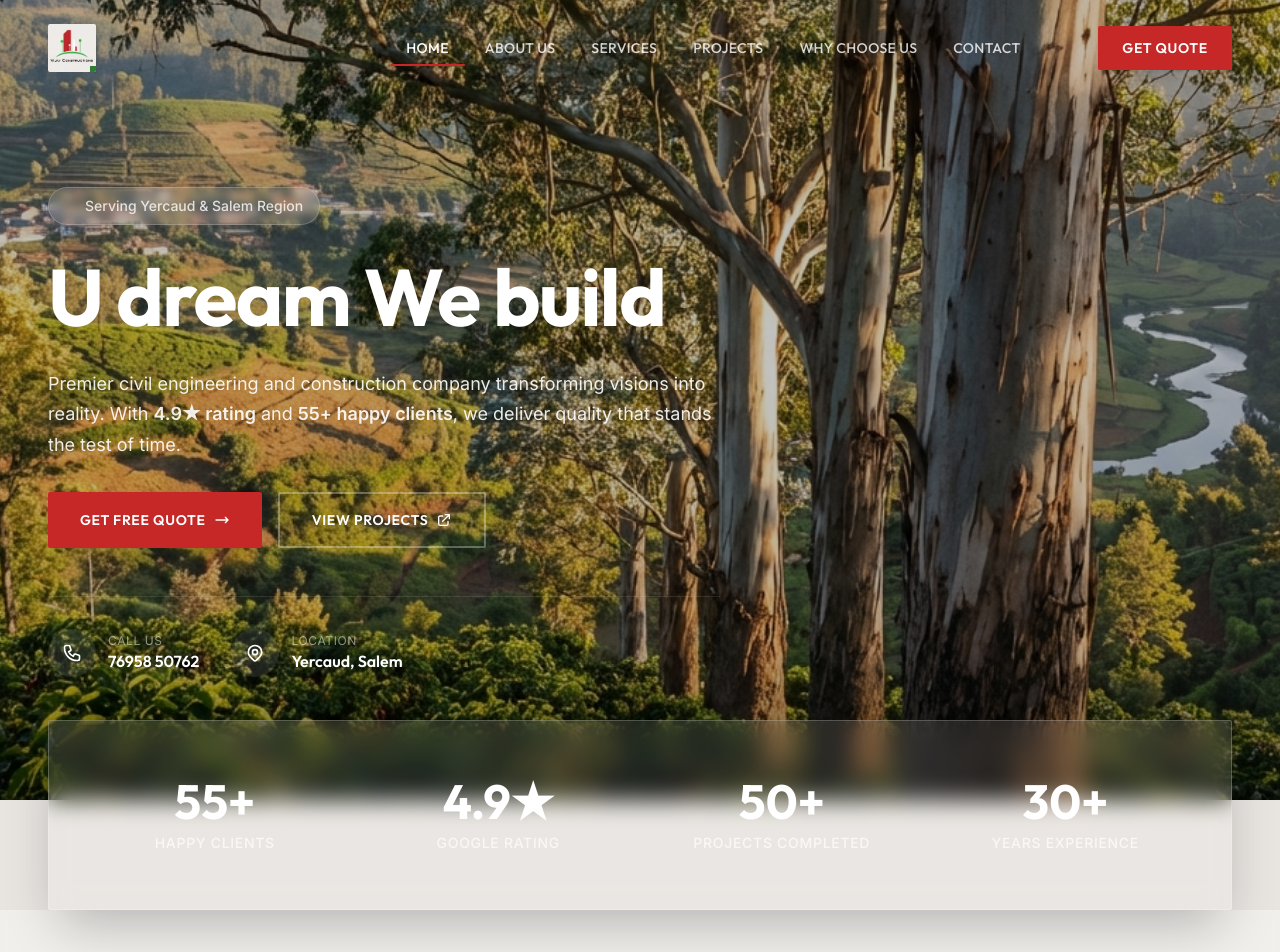
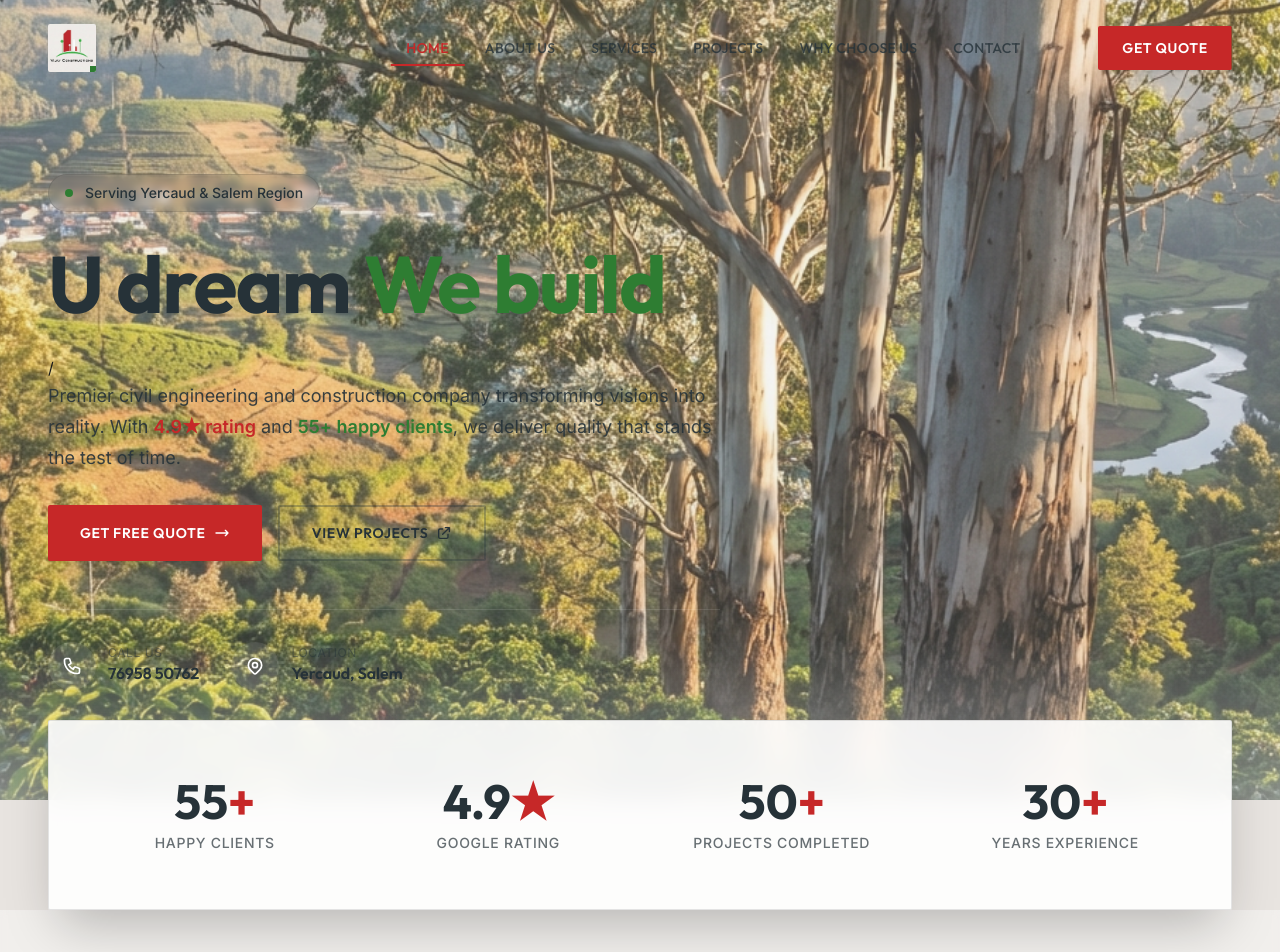
Before and after one commit to dhanushsakthi/VIJAY-CONSTRUCTION, a Next.js app: page / in a window 1280 px wide. Shown: the top 952 px of the page. Built offline with nearby package versions, Linux system fonts and the light colour scheme.

Commit message:
fix: change text color to black/dark for better visibility

```diff
--- a/src/app/page.tsx
+++ b/src/app/page.tsx
@@ -159,30 +159,30 @@ export default function HomePage() {
                         className="max-w-4xl pb-32 pt-32 lg:pb-24 lg:pt-40"
                     >
                         {/* Badge */}
-                        <div className="hero-animate mb-6 inline-flex items-center gap-3 rounded-full bg-white/10 backdrop-blur-sm border border-white/20 px-4 py-2">
-                            <span className="flex h-2 w-2 rounded-full bg-brand-green-light">
-                                <span className="absolute inline-flex h-2 w-2 animate-ping rounded-full bg-brand-green-light opacity-75" />
+                        <div className="hero-animate mb-6 inline-flex items-center gap-3 rounded-full bg-black/5 backdrop-blur-sm border border-black/10 px-4 py-2">
+                            <span className="flex h-2 w-2 rounded-full bg-brand-green">
+                                <span className="absolute inline-flex h-2 w-2 animate-ping rounded-full bg-brand-green opacity-75" />
                             </span>
-                            <span className="text-sm font-medium text-white/80">
+                            <span className="text-sm font-medium text-steel-dark">
                                 Serving Yercaud & Salem Region
                             </span>
                         </div>
 
                         {/* Main Heading */}
-                        <h1 className="hero-animate heading-xl mb-6 text-white drop-shadow-sm">
+                        <h1 className="hero-animate heading-xl mb-6 text-steel-dark drop-shadow-sm">
                             U dream{" "}
-                            <span className="relative inline-block text-brand-green-light">
+                            <span className="relative inline-block text-brand-green">
                                 We build
                             </span>
                         </h1>
-
+                        /
                         {/* Subheading */}
-                        <p className="hero-animate body-lg mb-8 max-w-2xl text-white/90 drop-shadow-sm">
+                        <p className="hero-animate body-lg mb-8 max-w-2xl text-steel-dark/90 drop-shadow-sm">
                             Premier civil engineering and construction company transforming
                             visions into reality. With{" "}
-                            <span className="font-semibold text-brand-red-light">4.9★ rating</span>{" "}
+                            <span className="font-semibold text-brand-red">4.9★ rating</span>{" "}
                             and{" "}
-                            <span className="font-semibold text-brand-green-light">55+ happy clients</span>,
+                            <span className="font-semibold text-brand-green">55+ happy clients</span>,
                             we deliver quality that stands the test of time.
                         </p>
 
@@ -213,7 +213,7 @@ export default function HomePage() {
 
                             <Link
                                 href="/projects"
-                                className="group inline-flex items-center justify-center rounded-sm border-2 border-white/30 px-8 py-4 font-display text-sm font-semibold uppercase tracking-wider text-white transition-all duration-300 hover:border-white hover:bg-white/10"
+                                className="group inline-flex items-center justify-center rounded-sm border-2 border-steel-dark/30 px-8 py-4 font-display text-sm font-semibold uppercase tracking-wider text-steel-dark transition-all duration-300 hover:border-steel-dark hover:bg-black/10"
                             >
                                 <span className="flex items-center gap-2">
                                     View Projects
@@ -256,10 +256,10 @@ export default function HomePage() {
                                     </svg>
                                 </span>
                                 <div>
-                                    <p className="text-xs uppercase tracking-wider text-white/50">
+                                    <p className="text-xs uppercase tracking-wider text-steel-dark/50">
                                         Call Us
                                     </p>
-                                    <p className="font-display font-semibold">76958 50762</p>
+                                    <p className="font-display font-semibold text-steel-dark">76958 50762</p>
                                 </div>
                             </a>
 
@@ -286,10 +286,10 @@ export default function HomePage() {
                                     </svg>
                                 </span>
                                 <div>
-                                    <p className="text-xs uppercase tracking-wider text-white/50">
+                                    <p className="text-xs uppercase tracking-wider text-steel-dark/50">
                                         Location
                                     </p>
-                                    <p className="font-display font-semibold">Yercaud, Salem</p>
+                                    <p className="font-display font-semibold text-steel-dark">Yercaud, Salem</p>
                                 </div>
                             </div>
                         </div>
@@ -302,7 +302,7 @@ export default function HomePage() {
             {/* Stats Section */}
             <section className="relative z-10 lg:-mt-20">
                 <div className="container">
-                    <div className="grid gap-4 rounded-sm bg-white/10 backdrop-blur-md border border-white/20 p-6 shadow-2xl sm:grid-cols-2 lg:grid-cols-4 lg:p-8">
+                    <div className="grid gap-4 rounded-sm bg-white/90 backdrop-blur-md border border-black/10 p-6 shadow-2xl sm:grid-cols-2 lg:grid-cols-4 lg:p-8">
                         {stats.map((stat, index) => (
                             <StatsCounter key={index} {...stat} delay={index * 0.1} isHero />
                         ))}
--- a/src/components/DynamicBackground/DynamicBackground.tsx
+++ b/src/components/DynamicBackground/DynamicBackground.tsx
@@ -11,7 +11,7 @@ export function DynamicBackground({
     className = "",
 }: DynamicBackgroundProps) {
     const overlays = {
-        hero: "bg-black/20",
+        hero: "bg-white/20",
         section: "bg-white/40 backdrop-blur-sm",
         overlay: "bg-black/60",
     };
@@ -23,7 +23,7 @@ export function DynamicBackground({
             <div className={`absolute inset-0 transition-colors duration-700 ${overlays[variant]}`} />
 
             {variant === "hero" && (
-                <div className="absolute inset-x-0 bottom-0 h-40 bg-gradient-to-t from-black/40 to-transparent" />
+                <div className="absolute inset-x-0 bottom-0 h-40 bg-gradient-to-t from-white/40 to-transparent" />
             )}
         </div>
     );
--- a/src/components/Navigation/Header.tsx
+++ b/src/components/Navigation/Header.tsx
@@ -85,13 +85,13 @@ export function Header() {
                                 {/* Logo Text */}
                                 <div className={`hidden sm:block transition-all duration-500 ${(pathname === "/" && !isScrolled) ? "opacity-0 translate-x-4 pointer-events-none" : "opacity-100 translate-x-0"}`}>
                                     <span
-                                        className={`font-display text-xl font-bold tracking-tight transition-colors duration-300 ${isScrolled ? "text-steel-dark" : "text-white"
+                                        className={`font-display text-xl font-bold tracking-tight transition-colors duration-300 ${isScrolled ? "text-steel-dark" : "text-steel-dark"
                                             }`}
                                     >
                                         VIJAY
                                     </span>
                                     <span
-                                        className={`ml-1 font-display text-xl font-bold tracking-tight transition-colors duration-300 ${isScrolled ? "text-brand-green" : "text-brand-green-light"
+                                        className={`ml-1 font-display text-xl font-bold tracking-tight transition-colors duration-300 ${isScrolled ? "text-brand-green" : "text-brand-green"
                                             }`}
                                     >
                                         CONSTRUCTIONS
@@ -109,10 +109,10 @@ export function Header() {
                                     className={`group relative px-4 py-2 font-display text-sm font-medium tracking-wide transition-colors duration-300 ${pathname === link.href
                                         ? isScrolled
                                             ? "text-brand-red"
-                                            : "text-white"
+                                            : "text-brand-red"
                                         : isScrolled
                                             ? "text-steel hover:text-brand-red"
-                                            : "text-white/80 hover:text-white"
+                                            : "text-steel-dark/80 hover:text-steel-dark"
                                         }`}
                                     style={{ transitionDelay: `${index * 50}ms` }}
                                 >
--- a/src/components/UI/StatsCounter.tsx
+++ b/src/components/UI/StatsCounter.tsx
@@ -69,16 +69,16 @@ export function StatsCounter({
             <div className="absolute bottom-0 left-0 h-1 w-0 bg-brand-red transition-all duration-500 group-hover:w-full" />
 
             <div
-                className={`mb-2 font-display text-4xl font-bold lg:text-5xl ${isHero ? "text-white" : "text-steel-dark"
+                className={`mb-2 font-display text-4xl font-bold lg:text-5xl ${isHero ? "text-steel-dark" : "text-steel-dark"
                     }`}
             >
                 {decimals > 0 ? count.toFixed(decimals) : count}
-                <span className={isHero ? "text-brand-red-light" : "text-brand-red"}>
+                <span className={isHero ? "text-brand-red" : "text-brand-red"}>
                     {suffix}
                 </span>
             </div>
             <p
-                className={`text-sm font-medium uppercase tracking-wider ${isHero ? "text-white/70" : "text-concrete-dark"
+                className={`text-sm font-medium uppercase tracking-wider ${isHero ? "text-steel-dark/70" : "text-concrete-dark"
                     }`}
             >
                 {label}
```
